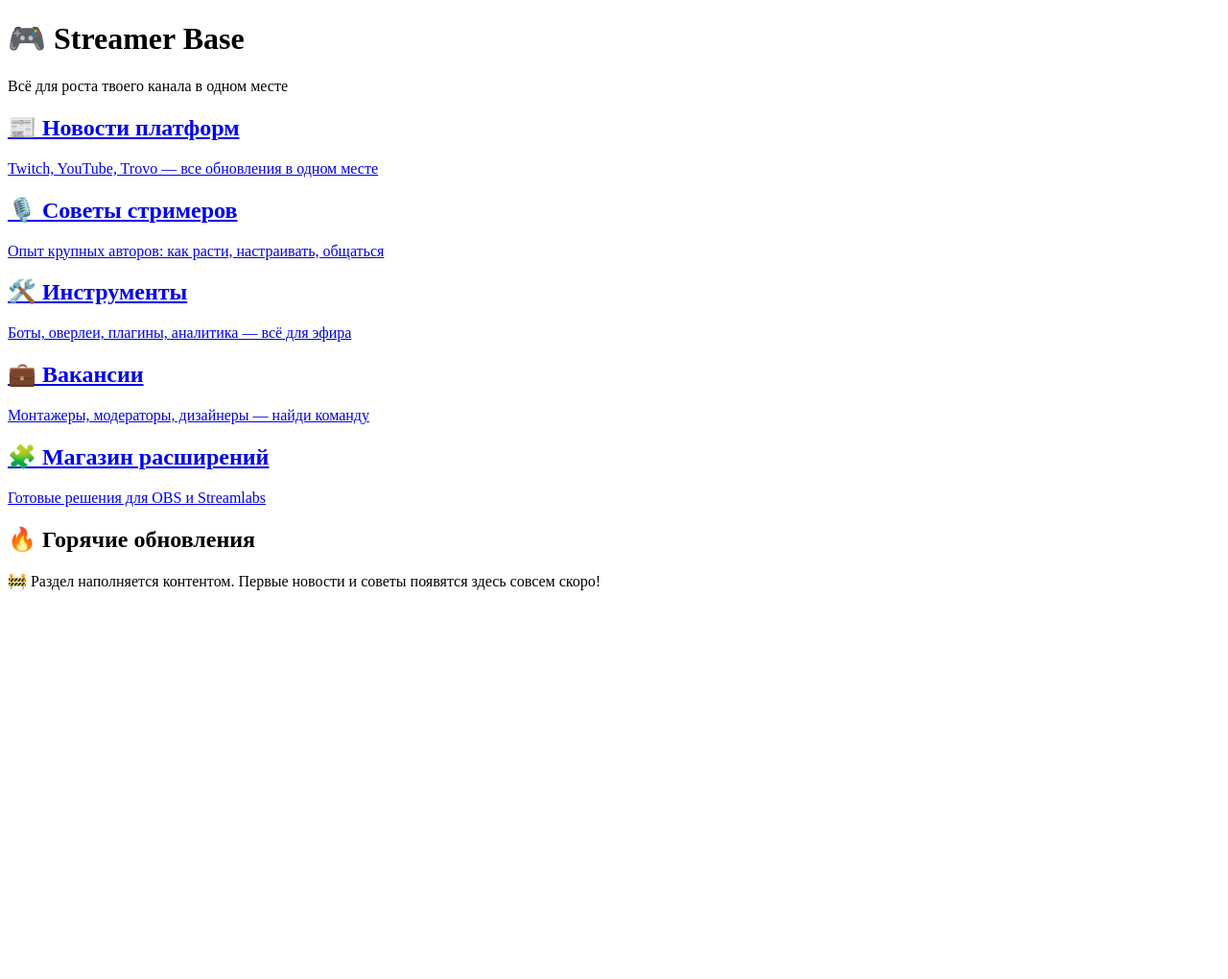
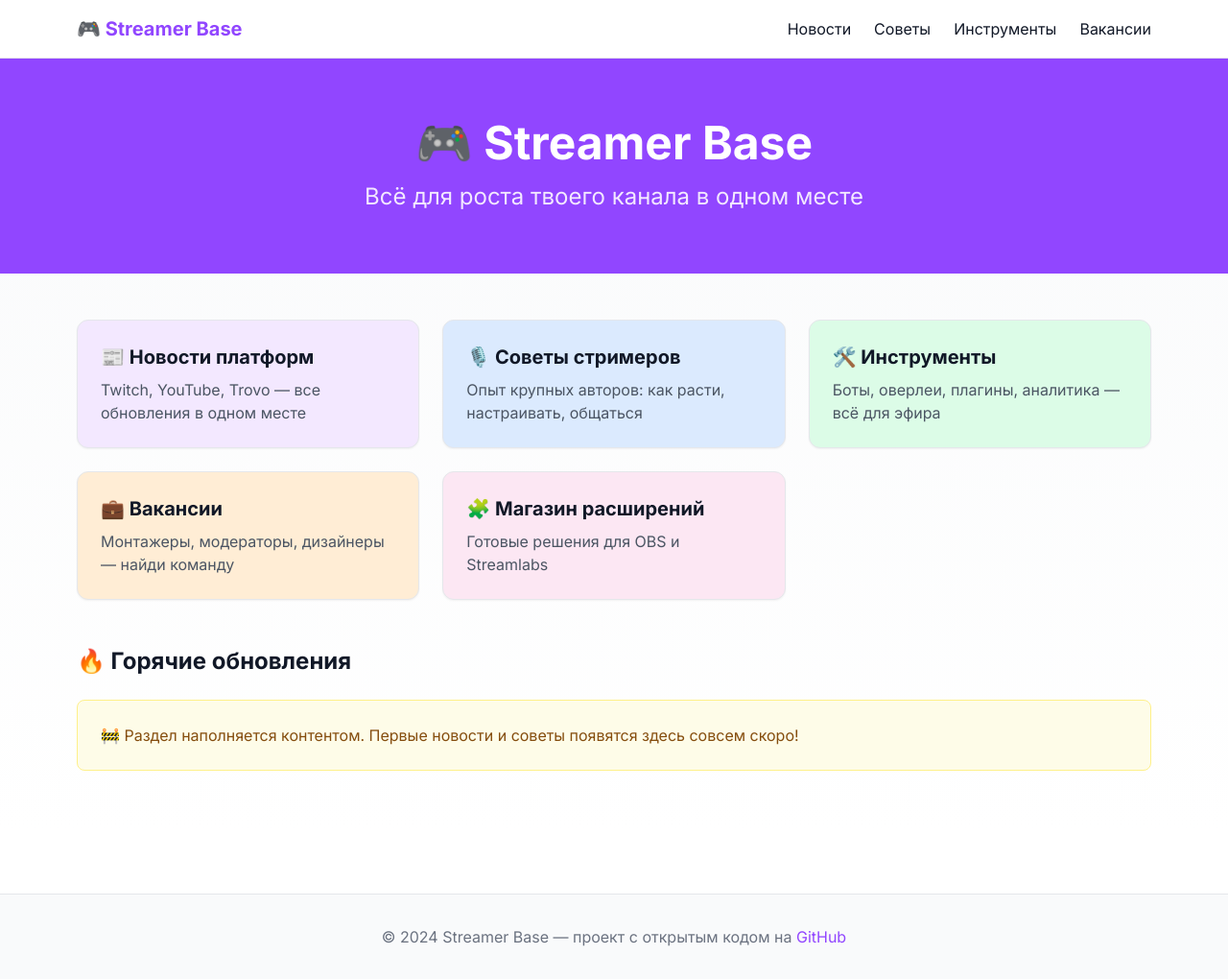
Before and after one commit to kva4is/streamer-base, a Next.js app: page / in a window 1280 px wide. Shown: the whole page at 96% size. Before the commit the page ends 800 px from the top, so only its background shows below. Built offline with nearby package versions, Linux system fonts and the light colour scheme.

Commit message:
Create layout.tsx

```diff
--- /dev/null
+++ b/app/layout.tsx
@@ -0,0 +1,46 @@
+import type { Metadata } from 'next'
+import { Inter } from 'next/font/google'
+import './globals.css'
+import Link from 'next/link'
+
+const inter = Inter({ subsets: ['latin', 'cyrillic'] })
+
+export const metadata: Metadata = {
+  title: 'Streamer Base — всё для стримера',
+  description: 'Новости платформ, советы от топов, инструменты и вакансии для стримеров',
+}
+
+export default function RootLayout({
+  children,
+}: {
+  children: React.ReactNode
+}) {
+  return (
+    <html lang="ru">
+      <body className={inter.className}>
+        <header className="border-b bg-white">
+          <div className="max-w-6xl mx-auto px-4 py-4 flex items-center justify-between">
+            <Link href="/" className="text-xl font-bold text-twitch">
+              🎮 Streamer Base
+            </Link>
+            <nav className="hidden md:flex gap-6">
+              <Link href="/news" className="hover:text-twitch">Новости</Link>
+              <Link href="/tips" className="hover:text-twitch">Советы</Link>
+              <Link href="/tools" className="hover:text-twitch">Инструменты</Link>
+              <Link href="/jobs" className="hover:text-twitch">Вакансии</Link>
+            </nav>
+          </div>
+        </header>
+        {children}
+        <footer className="border-t bg-gray-50 mt-16">
+          <div className="max-w-6xl mx-auto px-4 py-8 text-center text-gray-500">
+            © 2024 Streamer Base — проект с открытым кодом на{' '}
+            <a href="https://github.com/kva4is/streamer-base" className="text-twitch hover:underline">
+              GitHub
+            </a>
+          </div>
+        </footer>
+      </body>
+    </html>
+  )
+}
```
